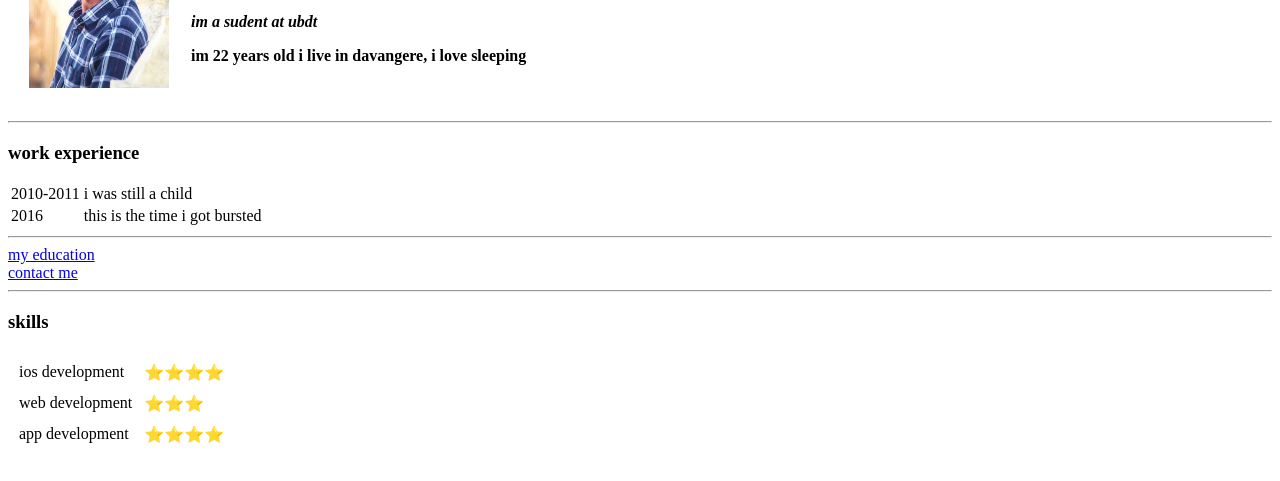
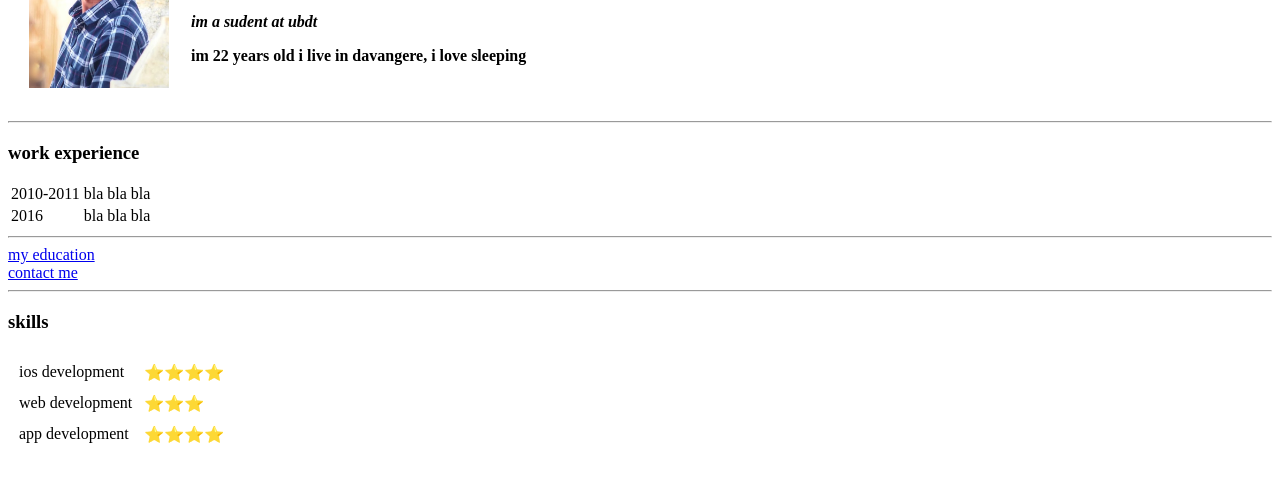
Before and after one commit to Chinmaychinnu/cv, a plain HTML site: page index.html in a window 1280 px wide. Shown: the part 141-622 px from the top of the page. Drawn offline with Linux system fonts and the light colour scheme.

Commit message:
Update index.html

```diff
--- a/index.html
+++ b/index.html
@@ -24,12 +24,12 @@
   <table>
     <tr>
       <td>2010-2011</td>
-      <td>i was still a child</td>
+      <td>bla bla bla</td>
         </tr>
     <tr>
       <td>2016</td>
       <td>
-        this is the time i got bursted
+        bla bla bla
       </td>
 
     </tr>
```
